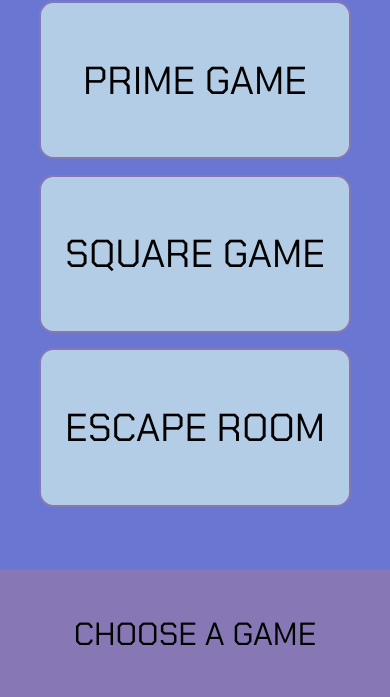
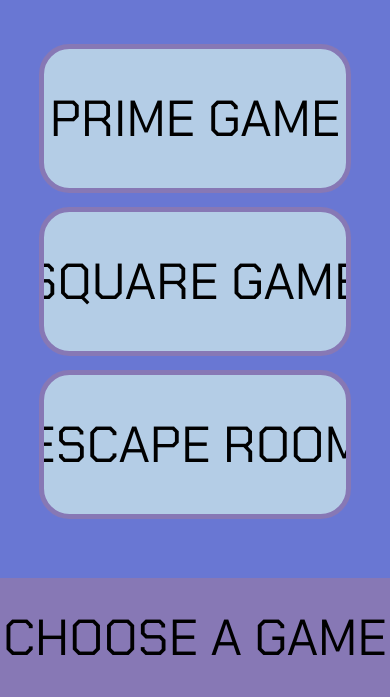
Before and after one commit to StroboBrain/MathSidequest, a plain HTML site: page index.html in a window 390 px wide. Shown: the part 147-844 px from the top of the page. Drawn offline with Linux system fonts and the light colour scheme.

Commit message:
mobile first lock in design

```diff
--- a/css/defaultStyle.css
+++ b/css/defaultStyle.css
@@ -7,7 +7,7 @@
     --lightViolet: #8f65a2;
     --baseViolet: #94528c;
     --darkViolet: #973e72;
-    font-size: clamp(1rem, 4vw, 4vw);
+    font-size: 4dvh;
     font-family: 'DefaultFont'; /* Currently Chakra Petch*/
     box-sizing: border-box;
 }
@@ -18,15 +18,17 @@
   font-family: inherit;
 }
 
+
+
+
 body {
     overflow: hidden;
-    background-color: var(--lightBlue);
     display: flex;
     justify-content: center;
     align-items: center;
     height: 100dvh;
     width: 100dvw;
-    background-color: var(--baseViolet);
+    background-color: var(--darker2Blue);
 }
 
 
@@ -38,6 +40,8 @@ body {
   grid-template-rows: 10fr 75fr 15fr;
   height: 100%;
   width: 100%;
+  /* mobile first approach */
+  max-width: 60dvh;
   background-color: brown; /* debug color */
   overflow: hidden;
 }
@@ -127,23 +131,36 @@ body {
 }
 
 .centerButtonContainer {
-  display: flex;
-  flex-direction: column;
+  display: grid;
+  grid-template-rows: repeat(3, 1fr);
+  gap: 3%;
   height: 80%;
   width: 80%;
-  gap: 3%;
+  max-height: 80%;
+  max-width: 80%;
+  place-items: center; /* Center buttons horizontally and vertically */
+  margin: auto; /* Center the container itself */
 }
 
-
-.menuButton{
-  font-size: clamp(1.5rem, 10vw, 4rem);
-  width: 100%;
-  height: 100%;
-  background-color: var(--lightBlue);
-  border-color: var(--darker2Blue);
+.menuButton {
+  font-size: clamp(1rem, 1.5rem, 1.5rem); /* Responsive font size */
+  width: 100%; /* Make buttons fill their grid cells */
+  height: 100%; /* Make buttons fill their grid cells */
+  max-width: 100%; /* Prevent overflow */
+  max-height: 100%; /* Prevent overflow */
+  background-color: var(--lightBlue); /* Custom background color */
+  border-color: var(--darker2Blue); /* Custom border color */
   border-style: solid;
   border-width: 0.15rem;
-  border-radius: 0.9rem;
+  border-radius: 0.9rem; /* Rounded corners */
+  padding: 1%; /* Padding inside buttons */
+  display: flex; /* Use flexbox for centering content */
+  align-items: center; /* Center content vertically */
+  justify-content: center; /* Center content horizontally */
+  white-space: nowrap; /* Prevent text from wrapping */
+  overflow: hidden; /* Hide overflow */
+  text-overflow: ellipsis; /* Add ellipsis for overflow text */
+  cursor: pointer; /* Change cursor on hover */
 }
 
 
@@ -155,7 +172,7 @@ body {
 
 /* index.html */
 .bottomToolbarText {
-  font-size: clamp(1rem, 2rem, 3rem);
+  font-size: clamp(1rem, 1.5rem, 2rem);
 }
 
 
@@ -171,10 +188,13 @@ body {
 }
 
 
-
-
-
-
+/* Media  work ing progress*/
+@media (max-aspect-ratio: 1/1) {
+  .contenContainer {
+    aspect-ratio: 9/16;
+    background-color: black;
+  }
+}
 
 
 
```
